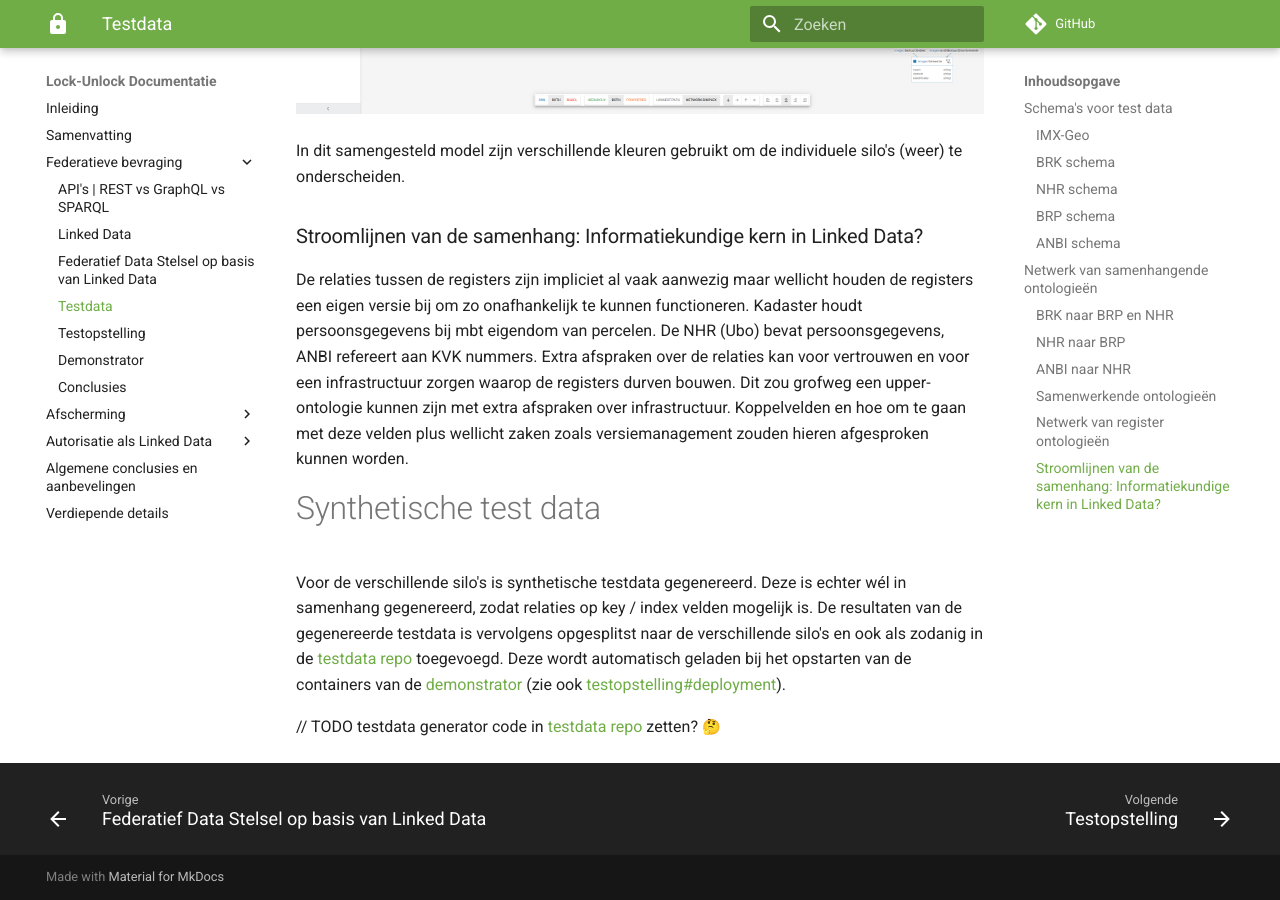
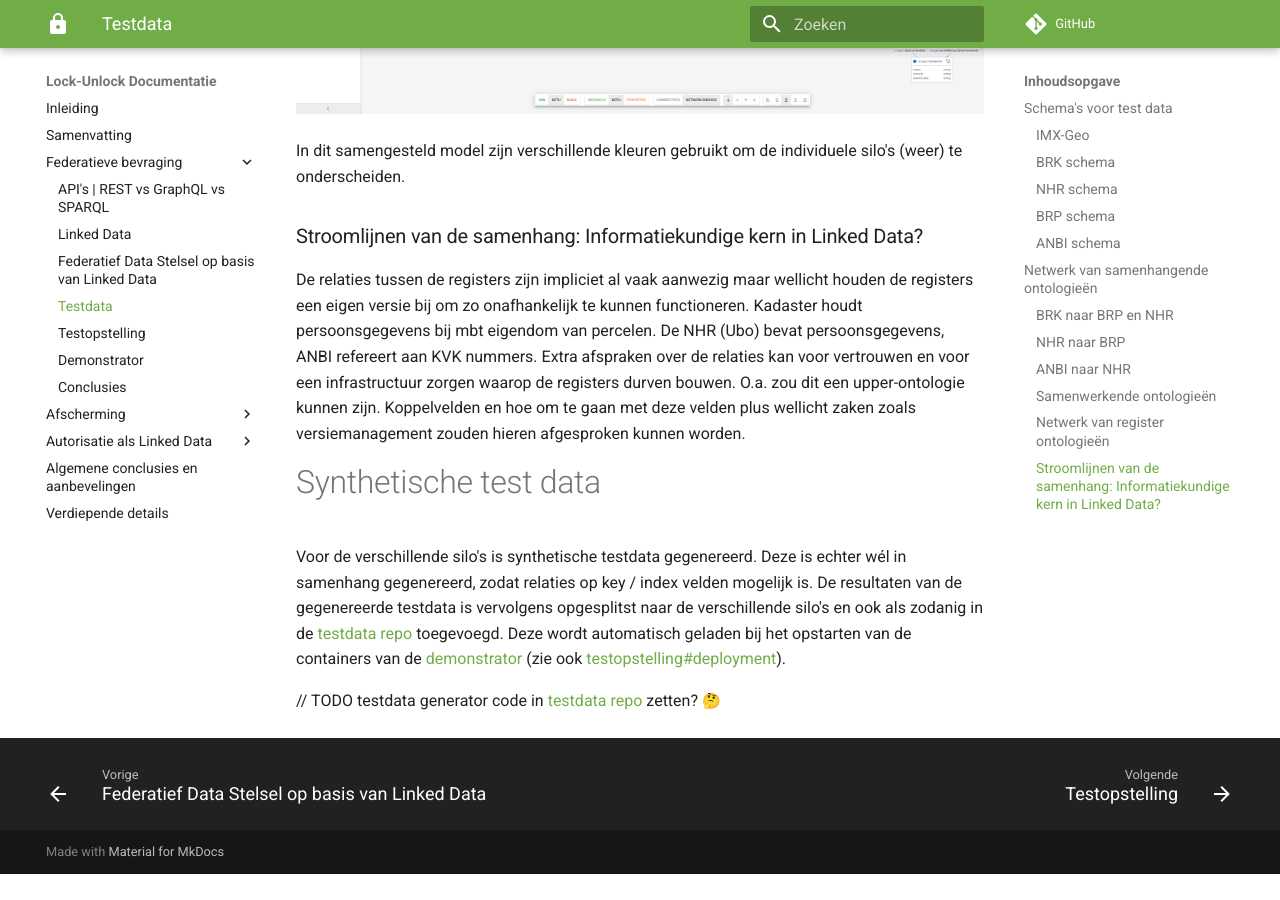
Before and after one commit to kadaster-labs/lock-unlock-docs, an MkDocs documentation site: the page built from docs/federatieve-bevraging/testdata.md, in a window 1280 px wide and 900 px high, scrolled down 6032 px. Built offline with MkDocs 1.6.1 and Material for MkDocs 9.7.7, drawn with Linux system fonts in a browser that asks for light colours; emoji names are drawn with the system emoji font; comment, search, counter and statistics services are not loaded; after the commit the page ends 6906 px from its top, so only the background shows below that.

```diff
--- a/docs/federatieve-bevraging/testdata.md
+++ b/docs/federatieve-bevraging/testdata.md
@@ -74,8 +74,6 @@ De Anbi dataset kan direct gekoppeld worden aan NHR Inschrijvingen (Zie Diagram
 ### Netwerk van register ontologieën
 Door de 'owl:same-as' relatie (en bijbehorende inferentie) ontstaat er een netwerk van samenhangende schema's. Dit kan natuurlijk als 1 schema gepresenteerd worden.
 
-
-
 Hieronder een screenshot van de visualisatie direct uit de data van de schema's. Deze visualisatie is ook live te bekijken via [deze link](https://data.labs.kadaster.nl/lock-unlock/informatie-model/schema)
 
 ![linked registers](images/InformatieModel.png)
@@ -84,7 +82,7 @@ In dit samengesteld model zijn verschillende kleuren gebruikt om de individuele
 
 ### Stroomlijnen van de samenhang: Informatiekundige kern in Linked Data?
 De relaties tussen de registers zijn impliciet al vaak aanwezig maar wellicht houden de registers een eigen versie bij om zo onafhankelijk te kunnen functioneren. Kadaster houdt persoonsgegevens bij mbt eigendom van percelen. De NHR (Ubo) bevat persoonsgegevens, ANBI refereert aan KVK nummers.
-Extra afspraken over de relaties kan voor vertrouwen en voor een infrastructuur zorgen waarop de registers durven bouwen. Dit zou grofweg een upper-ontologie kunnen zijn met extra afspraken over infrastructuur. Koppelvelden en hoe om te gaan met deze velden plus wellicht zaken zoals versiemanagement zouden hieren afgesproken kunnen worden.
+Extra afspraken over de relaties kan voor vertrouwen en voor een infrastructuur zorgen waarop de registers durven bouwen. O.a. zou dit een upper-ontologie kunnen zijn. Koppelvelden en hoe om te gaan met deze velden plus wellicht zaken zoals versiemanagement zouden hieren afgesproken kunnen worden.
 
 
 # Synthetische test data
@@ -97,4 +95,6 @@ toegevoegd. Deze wordt automatisch geladen bij het opstarten van de containers v
 [demonstrator](./demonstrator.md) (zie ook
 [testopstelling#deployment](./testopstelling.md#deployment)).
 
+
+
 // TODO testdata generator code in [testdata repo](https://github.com/kadaster-labs/lock-unlock-testdata) zetten? :thinking_face:
```
Also changed, not shown: docs/federatieve-bevraging/demonstrator.md (+33 -0 lines), docs/federatieve-bevraging/images/ANBI-Data.png (added), docs/federatieve-bevraging/images/BRK-Data-TBC1.png (added), docs/federatieve-bevraging/images/BRK-Data-TBC2.png (added), docs/federatieve-bevraging/images/BRK-Data.png (added), docs/federatieve-bevraging/images/BRP-Data.png (added), docs/federatieve-bevraging/images/NHR-Data.png (added), 1 other file.
